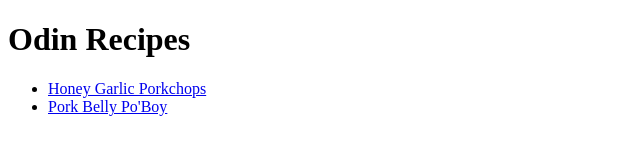
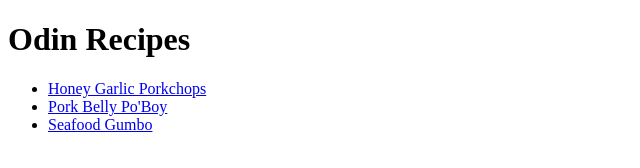
Before and after one commit to maasymaas16/odin-recipes, a plain HTML site: page index.html in a window 1280 px wide. Shown: the whole page, without its empty margins (0-640 px from the left). Drawn offline with Linux system fonts and the light colour scheme.

Commit message:
Added Link to Seafood Gumbo

```diff
--- a/index.html
+++ b/index.html
@@ -9,6 +9,7 @@
     <ul>
         <li><a href="porkchops.html">Honey Garlic Porkchops</a></li>
         <li><a href="poboy.html">Pork Belly Po'Boy</a></li>
+        <li><a href="gumbo.html">Seafood Gumbo</a></li>
     </ul>
 
 </body>
```
